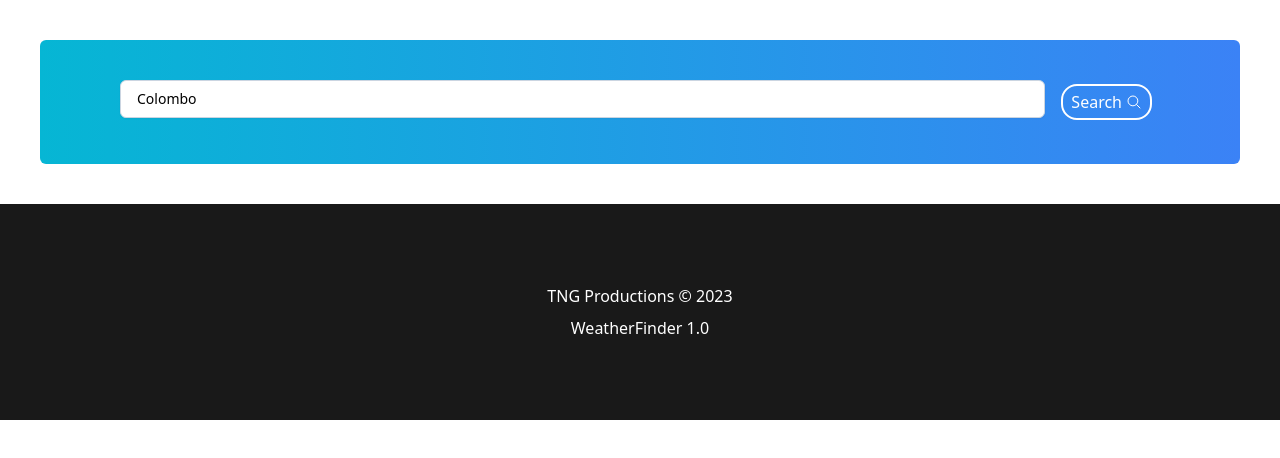
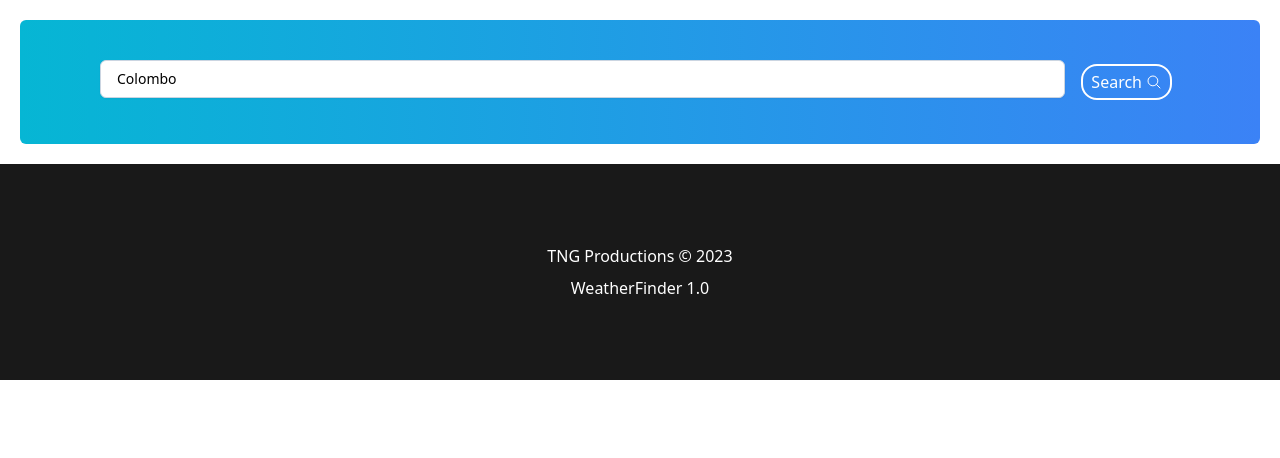
Before and after one commit to tharindug99/WeatherFinder, a React (Vite) app: page / in a window 1280 px wide. Shown: the top 458 px of the page. Built offline with nearby package versions, Linux system fonts and the light colour scheme.

Commit message:
margin decreased

```diff
--- a/src/components/Home.jsx
+++ b/src/components/Home.jsx
@@ -69,7 +69,7 @@ export default function Home() {
   };
 
   return (
-    <div className="m-10 rounded-md max-h-full bg-gradient-to-r from-cyan-500 to-blue-500">
+    <div className="m-5 rounded-md max-h-full bg-gradient-to-r from-cyan-500 to-blue-500">
       <div className="mx-10 p-10 search flex flex-col items-center sm:flex-row sm:items-start">
         <input
           type="text"
```
